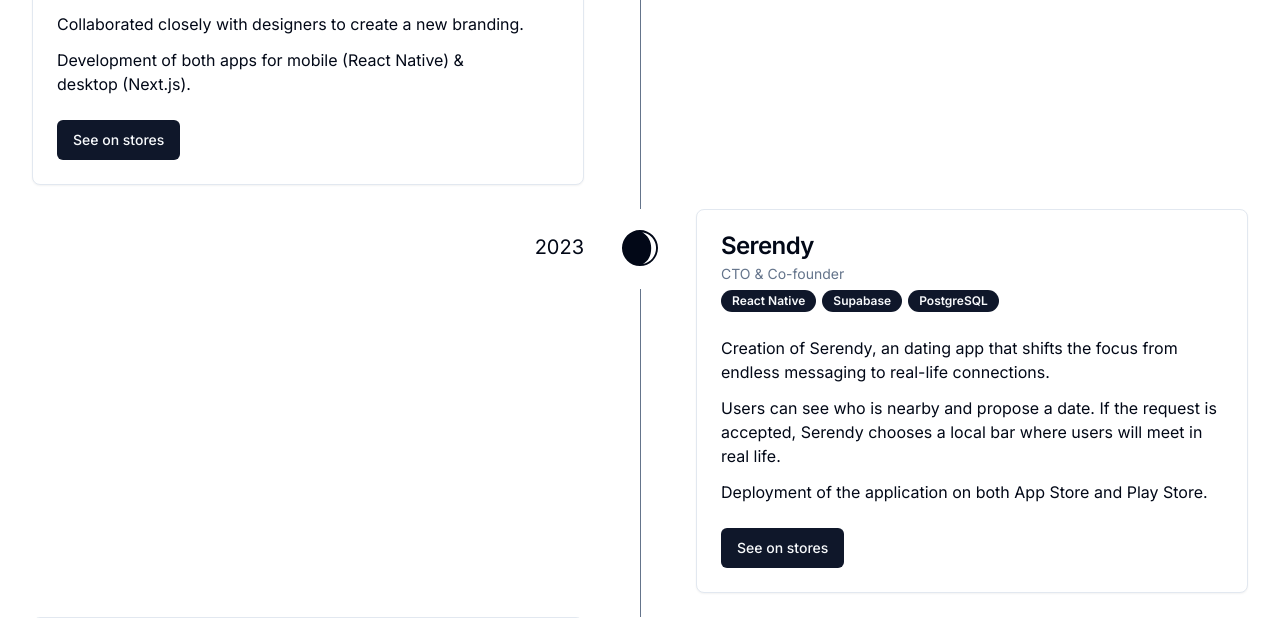
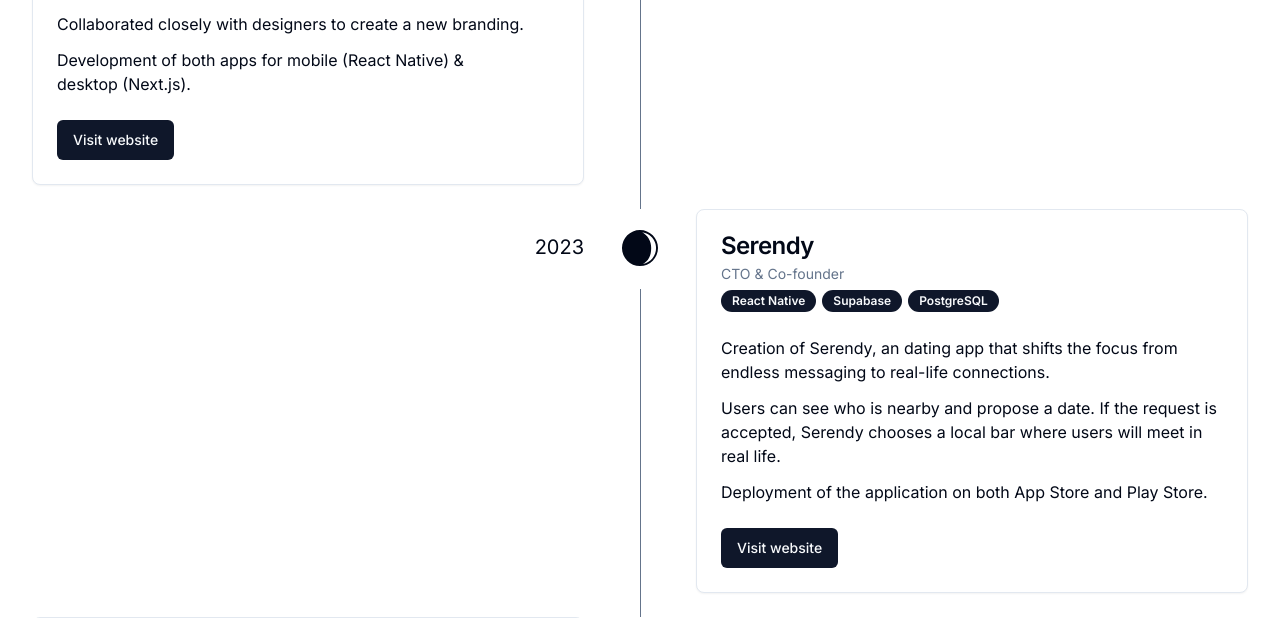
Before and after one commit to remi2257/portfolio-remi-lux, a Next.js app: page / in a window 1280 px wide. Shown: the part 2340-2958 px from the top of the page. Built offline with nearby package versions, Linux system fonts and the light colour scheme; no server answers.

Commit message:
Update souk's link

```diff
--- a/app/(home)/ProfessionalExperiences.tsx
+++ b/app/(home)/ProfessionalExperiences.tsx
@@ -24,11 +24,8 @@
     ],
     footer: (
       <Button asChild>
-        <Link
-          href="https://apps.apple.com/fr/app/souk-alertes-2nd-main/id6472217012"
-          target="_blank"
-        >
-          See on stores
+        <Link href="https://souk.to" target="_blank">
+          Visit website
         </Link>
       </Button>
     ),
@@ -47,11 +44,8 @@
     ],
     footer: (
       <Button asChild>
-        <Link
-          href="https://apps.apple.com/us/app/serendy/id6462817010"
-          target="_blank"
-        >
-          See on stores
+        <Link href="https://serendy.io/" target="_blank">
+          Visit website
         </Link>
       </Button>
     ),
--- a/app/resume/content_en.tsx
+++ b/app/resume/content_en.tsx
@@ -29,11 +29,7 @@
     {
       name: (
         <>
-          CTO as a Service |{" "}
-          <Link src="https://apps.apple.com/fr/app/souk-alertes-2nd-main/id6472217012">
-            Souk
-          </Link>
-          , Paris
+          CTO as a Service | <Link src="https://souk.to">Souk</Link>, Paris
         </>
       ),
       subtitle: "Since January 2024",
--- a/app/resume/content_fr.tsx
+++ b/app/resume/content_fr.tsx
@@ -29,11 +29,7 @@
     {
       name: (
         <>
-          CTO as a Service |{" "}
-          <Link src="https://apps.apple.com/fr/app/souk-alertes-2nd-main/id6472217012">
-            Souk
-          </Link>
-          , Paris
+          CTO as a Service | <Link src="https://souk.to">Souk</Link>, Paris
         </>
       ),
       subtitle: "Depuis janvier 2024",
```
